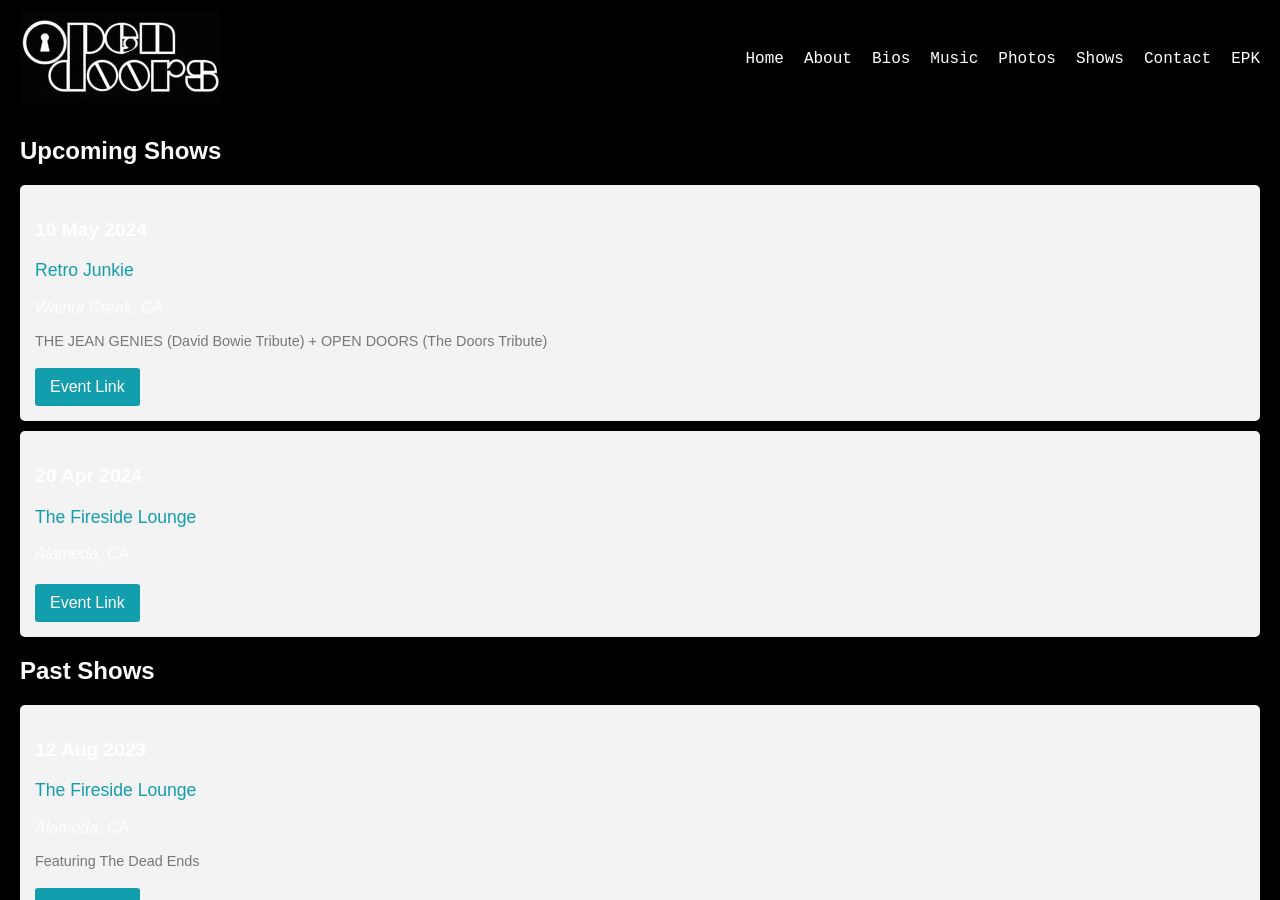
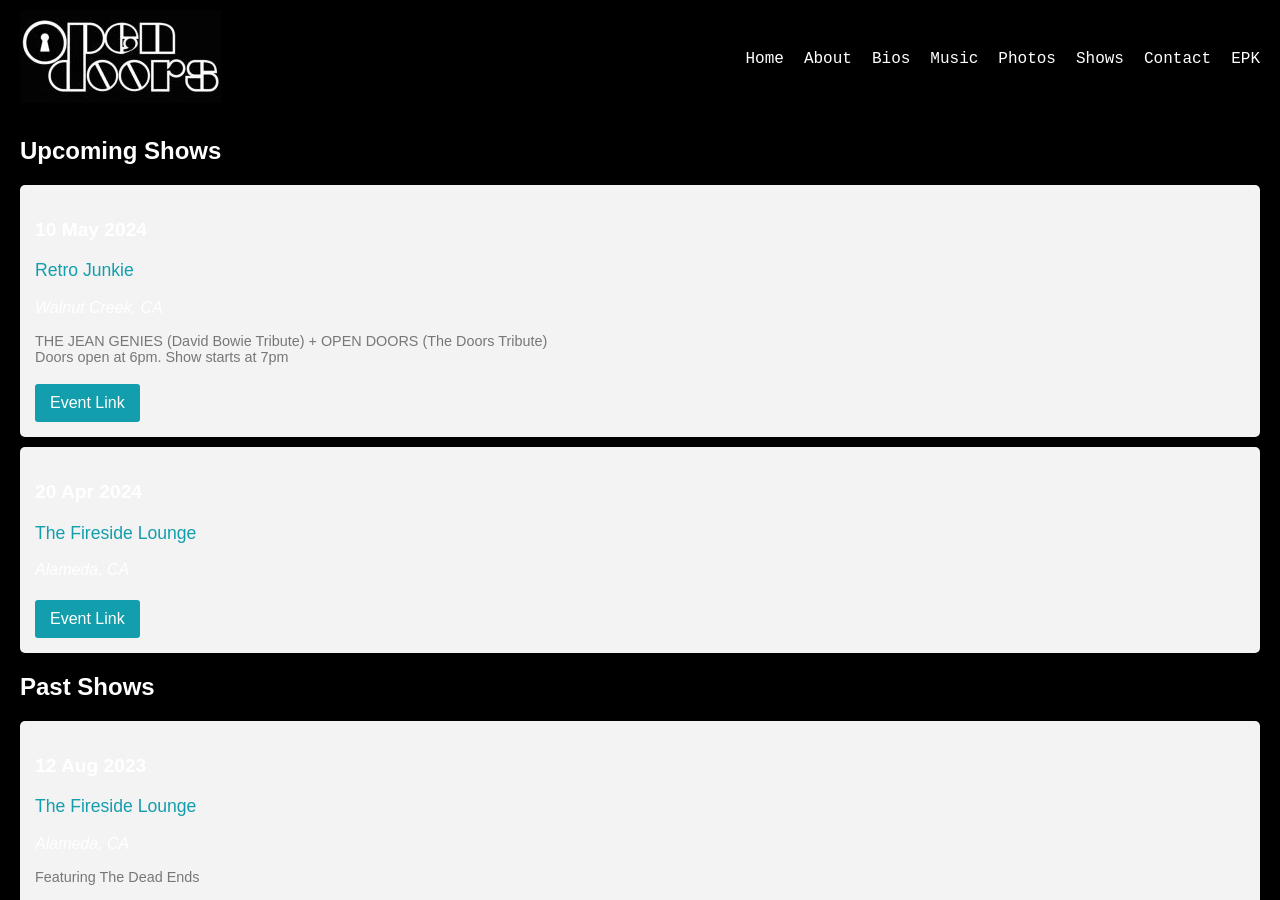
Before and after one commit to beingforthebenefit/opendoorsband, a Jekyll site: the page built from _pages/shows.html, in a window 1280 px wide and 900 px high. Built offline with Jekyll 4.4.1, drawn with Linux system fonts in a browser that asks for light colours.

Commit message:
Update shows.yml

```diff
--- a/_data/shows.yml
+++ b/_data/shows.yml
@@ -2,7 +2,7 @@
 - date: 2024-05-10
   venue: "Retro Junkie"
   location: "Walnut Creek, CA"
-  info: "THE JEAN GENIES (David Bowie Tribute) + OPEN DOORS (The Doors Tribute)"
+  info: "THE JEAN GENIES (David Bowie Tribute) + OPEN DOORS (The Doors Tribute)<br />Doors open at 6pm. Show starts at 7pm"
   eventLink: "https://TheJeanGenies_OpenDoors_May10.eventbrite.com"
 
 - date: 2024-04-20
```
